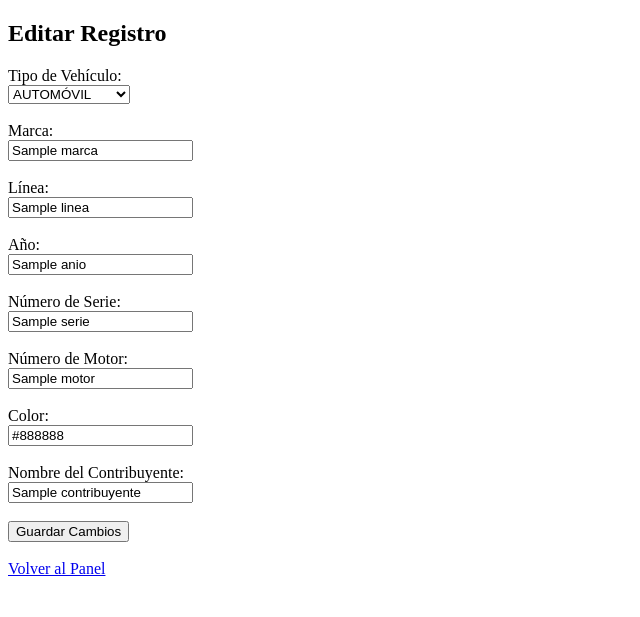
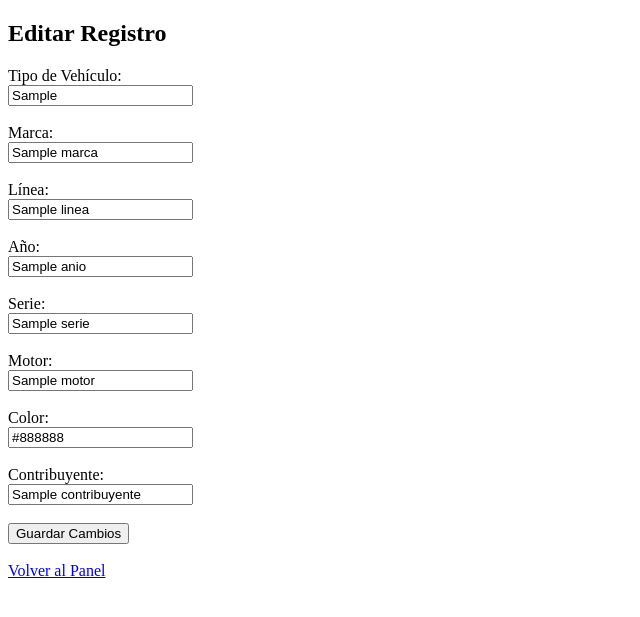
Before and after one commit to Gsr1989/Los-6, a Flask app: template templates/editar.html in a window 1280 px wide. Shown: the top 617 px of the page, without its empty margins (0-640 px from the left). Run offline with Flask 3, Linux system fonts and the light colour scheme; the template is opened without the code that fills it: most values are stand-ins (such as "Sample title", 1, 10 or a date in 2020).

Commit message:
Update editar.html

```diff
--- a/templates/editar.html
+++ b/templates/editar.html
@@ -8,36 +8,30 @@
 <body>
     <h2>Editar Registro</h2>
 
-    <form method="POST" autocomplete="off">
+    <form method="POST">
         <label>Tipo de Vehículo:</label><br>
-        <select name="tipo_vehiculo" required>
-            <option value="AUTOMOVIL" {% if registro['tipo_vehiculo'] == 'AUTOMOVIL' %}selected{% endif %}>AUTOMÓVIL</option>
-            <option value="MOTOCICLETA" {% if registro['tipo_vehiculo'] == 'MOTOCICLETA' %}selected{% endif %}>MOTOCICLETA</option>
-            <option value="CAMIONETA" {% if registro['tipo_vehiculo'] == 'CAMIONETA' %}selected{% endif %}>CAMIONETA</option>
-            <option value="REMOLQUE" {% if registro['tipo_vehiculo'] == 'REMOLQUE' %}selected{% endif %}>REMOLQUE</option>
-            <option value="OFICINA MOVIL" {% if registro['tipo_vehiculo'] == 'OFICINA MOVIL' %}selected{% endif %}>OFICINA MÓVIL</option>
-        </select><br><br>
+        <input type="text" name="tipo_vehiculo" value="{{ registro['tipo_vehiculo'] }}" required><br><br>
 
         <label>Marca:</label><br>
-        <input type="text" name="marca" value="{{ registro['marca'] }}" required autocomplete="off"><br><br>
+        <input type="text" name="marca" value="{{ registro['marca'] }}" required><br><br>
 
         <label>Línea:</label><br>
-        <input type="text" name="linea" value="{{ registro['linea'] }}" required autocomplete="off"><br><br>
+        <input type="text" name="linea" value="{{ registro['linea'] }}" required><br><br>
 
         <label>Año:</label><br>
-        <input type="text" name="año" value="{{ registro['anio'] }}" required autocomplete="off"><br><br>
+        <input type="text" name="año" value="{{ registro['anio'] }}" required><br><br>
 
-        <label>Número de Serie:</label><br>
-        <input type="text" name="serie" value="{{ registro['serie'] }}" required autocomplete="off"><br><br>
+        <label>Serie:</label><br>
+        <input type="text" name="serie" value="{{ registro['serie'] }}" required><br><br>
 
-        <label>Número de Motor:</label><br>
-        <input type="text" name="motor" value="{{ registro['motor'] }}" required autocomplete="off"><br><br>
+        <label>Motor:</label><br>
+        <input type="text" name="motor" value="{{ registro['motor'] }}" required><br><br>
 
         <label>Color:</label><br>
-        <input type="text" name="color" value="{{ registro['color'] }}" required autocomplete="off"><br><br>
+        <input type="text" name="color" value="{{ registro['color'] }}" required><br><br>
 
-        <label>Nombre del Contribuyente:</label><br>
-        <input type="text" name="contribuyente" value="{{ registro['contribuyente'] }}" required autocomplete="off"><br><br>
+        <label>Contribuyente:</label><br>
+        <input type="text" name="contribuyente" value="{{ registro['contribuyente'] }}" required><br><br>
 
         <button type="submit">Guardar Cambios</button>
     </form>
```
